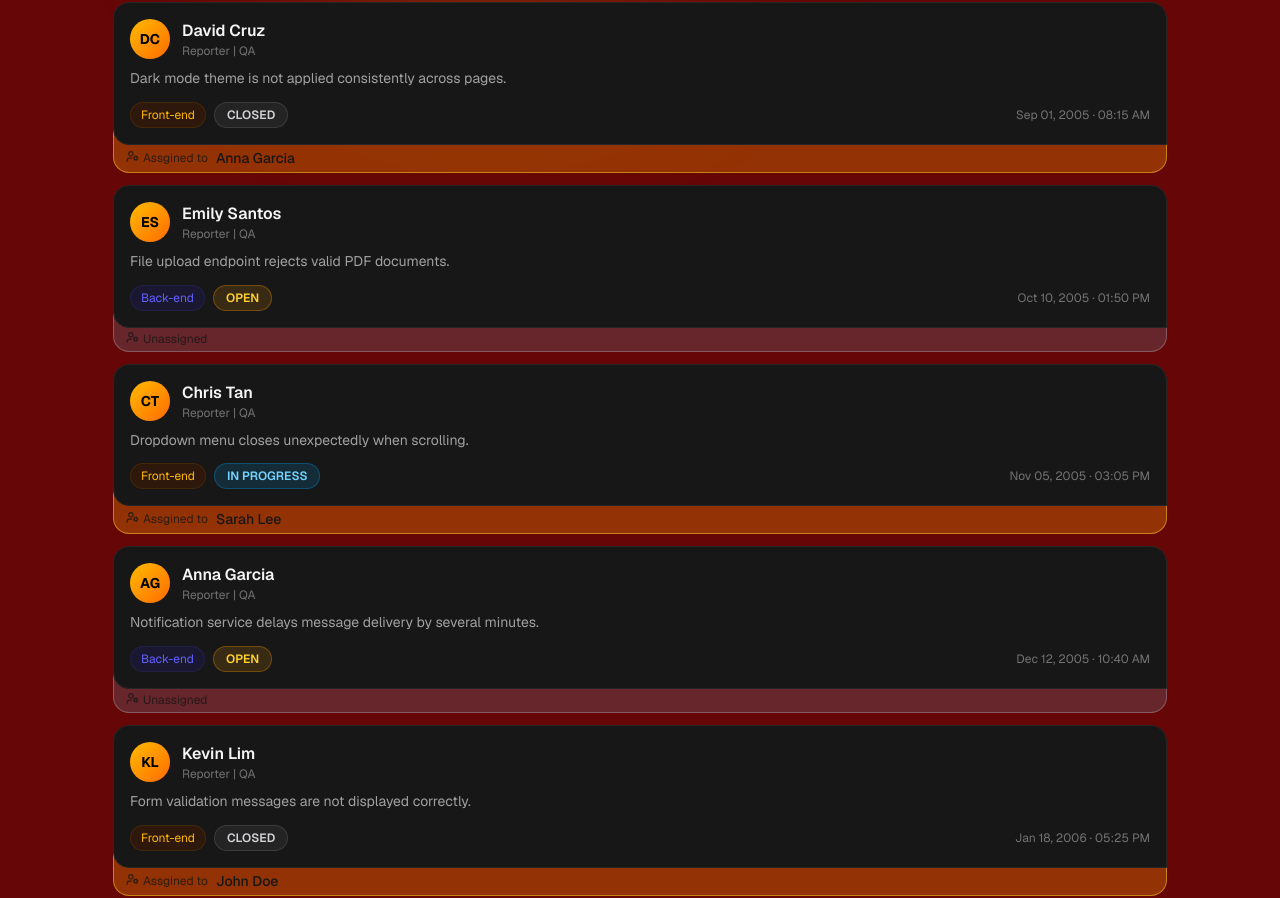
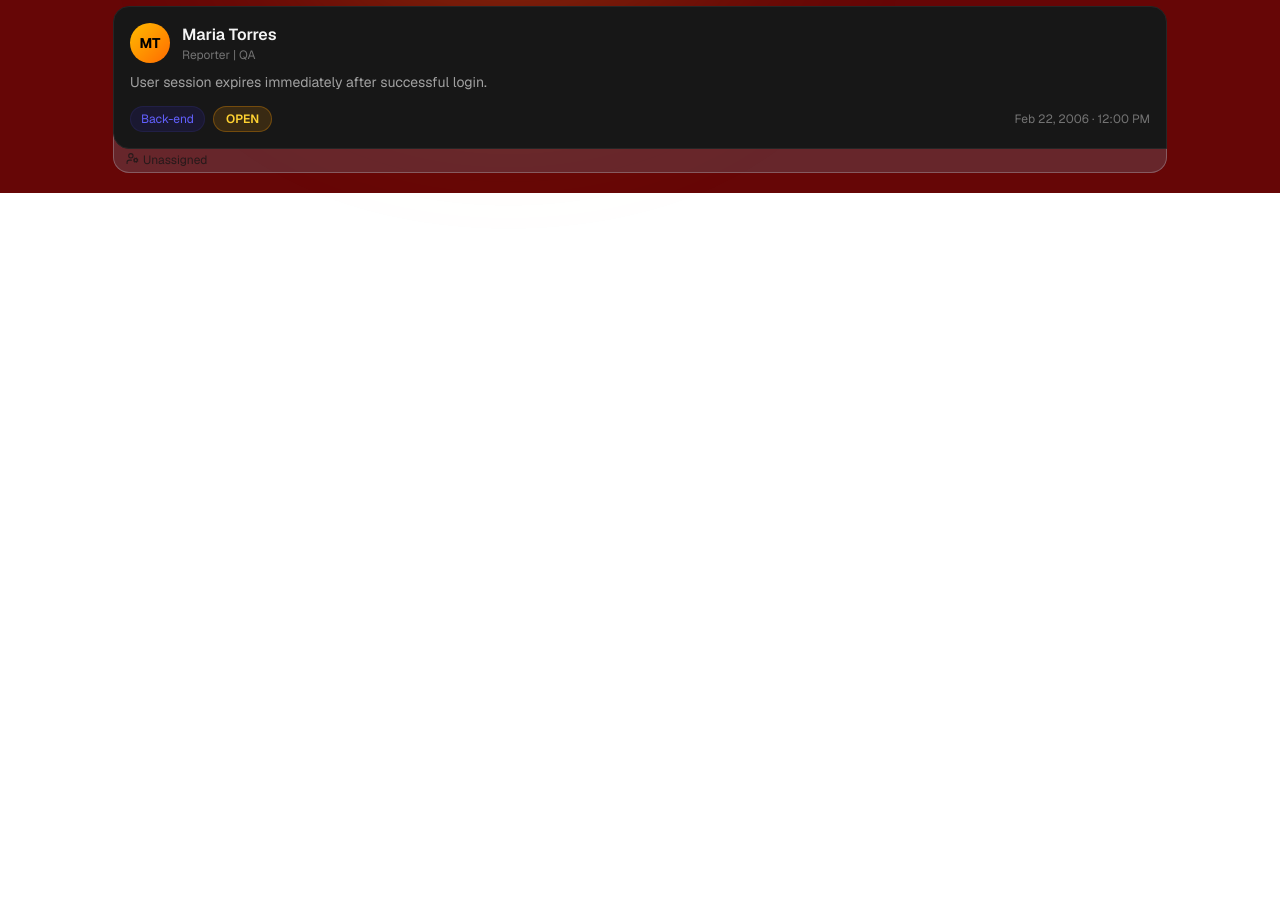
Before and after one commit to limuelcamangon15/Flaw-Frontend, a Next.js app: page /teams/1/1 in a window 1280 px wide. Shown: the part 975-1873 px from the top of the page. After the commit the page ends 1168 px from the top, so only its background shows below. Built offline with nearby package versions, Linux system fonts and the light colour scheme; a web font is replaced by a local one.

Commit message:
update: finished initial ui on integrating the ai analysis

```diff
--- a/app/components/team/BugDetails.tsx
+++ b/app/components/team/BugDetails.tsx
@@ -1,7 +1,14 @@
 "use client";
 
 import { getInitials } from "@/app/utils/utils";
-import { Check, ChevronLeft, Send, UserCog } from "lucide-react";
+import {
+  Check,
+  ChevronDown,
+  ChevronLeft,
+  ChevronUp,
+  Send,
+  UserCog,
+} from "lucide-react";
 import { AnimatePresence, motion } from "motion/react";
 import CommentCard from "./CommentCard";
 import Input from "../ui/input/Input";
@@ -26,10 +33,12 @@ export default function BugDetails({
   assigneeName,
   teamId,
   createdAt,
+  analysis: { severity, labels, possibleRootCauses, suggestedNextSteps },
   showBugDetails,
   setShowBugDetails,
 }: BugDetailsProps) {
   const [newComment, setNewComment] = useState<string>("");
+  const [showAnalysis, setShowAnalysis] = useState<boolean>(false);
 
   useEffect(() => {
     if (!showBugDetails) return;
@@ -159,6 +168,79 @@ export default function BugDetails({
               </div>
             )}
 
+            {/* AI Analysis Section */}
+
+            <div
+              onClick={() => setShowAnalysis(!showAnalysis)}
+              className="flex justify-between items-center
+              cursor-pointer mt-2 mb-1 px-3 rounded-lg
+              transition-all duration-300
+              border border-amber-100/0
+              hover:bg-amber-100/5 hover:border-amber-100/15 "
+            >
+              <h1 className="font-sans">AI Analysis</h1>
+              {showAnalysis ? (
+                <ChevronUp size={20} />
+              ) : (
+                <ChevronDown size={20} />
+              )}
+            </div>
+            {showAnalysis && (
+              <div className="font-sans flex flex-col md:flex-row justify-between gap-2 px-3 py-1 w-full bg-amber-300/5 rounded-xl">
+                {/* Labels */}
+                <div>
+                  <h2 className="text-sm text-white/80 mb-1">Labels:</h2>
+                  <ul className="space-y-0.5">
+                    {labels.map((l, index) => (
+                      <li
+                        key={index}
+                        className="flex items-start gap-2 text-xs text-zinc-600 dark:text-zinc-400"
+                      >
+                        <span className="mt-1 h-1.5 w-1.5 rounded-full bg-amber-500 shrink-0" />
+                        <span>{l}</span>
+                      </li>
+                    ))}
+                  </ul>
+                </div>
+
+                {/* Possible Root Causes*/}
+                <div>
+                  <h2 className="text-sm text-white/80 mb-1">
+                    Possible Root Causes:
+                  </h2>
+                  <ul className="space-y-0.5">
+                    {possibleRootCauses.map((p, index) => (
+                      <li
+                        key={index}
+                        className="flex items-start gap-2 text-xs text-zinc-600 dark:text-zinc-400"
+                      >
+                        <span className="mt-1 h-1.5 w-1.5 rounded-full bg-amber-500 shrink-0" />
+                        <span>{p}</span>
+                      </li>
+                    ))}
+                  </ul>
+                </div>
+
+                {/* Suggested Next Steps*/}
+                <div>
+                  <h2 className="text-sm text-white/80 mb-1">
+                    Suggested Next Steps:
+                  </h2>
+                  <ul className="space-y-0.5">
+                    {suggestedNextSteps.map((s, index) => (
+                      <li
+                        key={index}
+                        className="flex items-start gap-2 text-xs text-zinc-600 dark:text-zinc-400"
+                      >
+                        <span className="mt-1 h-1.5 w-1.5 rounded-full bg-amber-500 shrink-0" />
+                        <span>{s}</span>
+                      </li>
+                    ))}
+                  </ul>
+                </div>
+              </div>
+            )}
+
             {/* Bug Comments */}
             <div className="mt-6 p-2 flex flex-col flex-1 overflow-y-auto gap-3 scrollbar-thumb-amber-500">
               {/*
--- a/app/components/team/TeamWorkspace.tsx
+++ b/app/components/team/TeamWorkspace.tsx
@@ -45,14 +45,16 @@ export default function TeamWorkspace() {
       createdAt: "May 15, 2005 · 11:10 AM",
       analysis: {
         severity: "High",
-        labels: ["UI", "Mobile"],
+        labels: ["UI", "Mobile", "Touch Events"],
         possibleRootCauses: [
-          "Touch event not firing correctly",
-          "CSS overlay blocking clicks",
+          "Invisible overlay intercepting clicks",
+          "Touch event listener not attached",
+          "Disabled button state applied incorrectly",
         ],
         suggestedNextSteps: [
-          "Test on multiple mobile devices",
-          "Inspect click event listeners",
+          "Reproduce on iOS and Android devices",
+          "Inspect event propagation in DevTools",
+          "Review recent CSS changes around login form",
         ],
       },
     },
@@ -68,34 +70,18 @@ export default function TeamWorkspace() {
       createdAt: "Jun 02, 2005 · 09:45 AM",
       analysis: {
         severity: "High",
-        labels: ["API", "Server"],
-        possibleRootCauses: ["Unhandled null values", "Database query failure"],
-        suggestedNextSteps: [
-          "Review server logs",
-          "Add error handling and validation",
-        ],
-      },
-    },
-    {
-      id: 3,
-      title: "Sidebar overlaps content",
-      description: "Sidebar navigation overlaps content on smaller screens.",
-      status: "OPEN",
-      category: "Front-end",
-      reporterName: "Michael Reyes",
-      assigneeName: null,
-      teamId: 1,
-      createdAt: "Jul 08, 2005 · 02:30 PM",
-      analysis: {
-        severity: "Medium",
-        labels: ["Responsive", "Layout"],
+        labels: ["API", "Server", "Database"],
         possibleRootCauses: [
-          "Improper media query breakpoints",
-          "Fixed width sidebar",
+          "Null reference exception",
+          "Database query timeout",
+          "Missing user record validation",
+          "Unhandled service dependency failure",
         ],
         suggestedNextSteps: [
-          "Review responsive styles",
-          "Test across common screen sizes",
+          "Review application logs",
+          "Add defensive null checks",
+          "Improve API error handling",
+          "Create regression test for missing profiles",
         ],
       },
     },
@@ -110,61 +96,19 @@ export default function TeamWorkspace() {
       teamId: 2,
       createdAt: "Aug 14, 2005 · 04:20 PM",
       analysis: {
-        severity: "Critical",
-        labels: ["Database", "Performance"],
+        severity: "High",
+        labels: ["Database", "Performance", "Scalability"],
         possibleRootCauses: [
           "Connection pool exhaustion",
-          "Slow-running queries",
+          "Slow database queries",
+          "Missing indexes on frequently queried tables",
+          "Traffic spikes exceeding capacity",
         ],
         suggestedNextSteps: [
-          "Analyze query performance",
-          "Increase connection pool capacity",
-        ],
-      },
-    },
-    {
-      id: 5,
-      title: "Dark mode inconsistency",
-      description: "Dark mode theme is not applied consistently across pages.",
-      status: "CLOSED",
-      category: "Front-end",
-      reporterName: "David Cruz",
-      assigneeName: "Anna Garcia",
-      teamId: 1,
-      createdAt: "Sep 01, 2005 · 08:15 AM",
-      analysis: {
-        severity: "Low",
-        labels: ["Theme", "UI"],
-        possibleRootCauses: [
-          "Missing theme variables",
-          "Hardcoded component styles",
-        ],
-        suggestedNextSteps: [
-          "Audit theme implementation",
-          "Replace hardcoded colors",
-        ],
-      },
-    },
-    {
-      id: 6,
-      title: "PDF uploads rejected",
-      description: "File upload endpoint rejects valid PDF documents.",
-      status: "OPEN",
-      category: "Back-end",
-      reporterName: "Emily Santos",
-      assigneeName: null,
-      teamId: 2,
-      createdAt: "Oct 10, 2005 · 01:50 PM",
-      analysis: {
-        severity: "Medium",
-        labels: ["Upload", "Validation"],
-        possibleRootCauses: [
-          "Incorrect MIME type validation",
-          "File size restrictions",
-        ],
-        suggestedNextSteps: [
-          "Verify upload validation rules",
-          "Test with multiple PDF formats",
+          "Analyze slow query logs",
+          "Review database indexing strategy",
+          "Increase connection pool size",
+          "Run load testing during peak conditions",
         ],
       },
     },
@@ -180,61 +124,16 @@ export default function TeamWorkspace() {
       createdAt: "Nov 05, 2005 · 03:05 PM",
       analysis: {
         severity: "Medium",
-        labels: ["UI", "Interaction"],
+        labels: ["UI", "Dropdown", "Interaction"],
         possibleRootCauses: [
-          "Scroll event triggers blur",
-          "State resets on re-render",
+          "Scroll event triggering blur handler",
+          "Component re-render resetting state",
+          "Outside click listener firing incorrectly",
         ],
         suggestedNextSteps: [
-          "Debug dropdown lifecycle",
-          "Inspect scroll event handlers",
-        ],
-      },
-    },
-    {
-      id: 8,
-      title: "Notification delivery delay",
-      description:
-        "Notification service delays message delivery by several minutes.",
-      status: "OPEN",
-      category: "Back-end",
-      reporterName: "Anna Garcia",
-      assigneeName: null,
-      teamId: 2,
-      createdAt: "Dec 12, 2005 · 10:40 AM",
-      analysis: {
-        severity: "Critical",
-        labels: ["Notifications", "Queue"],
-        possibleRootCauses: [
-          "Message queue backlog",
-          "Worker service bottleneck",
-        ],
-        suggestedNextSteps: [
-          "Inspect queue metrics",
-          "Scale notification workers",
-        ],
-      },
-    },
-    {
-      id: 9,
-      title: "Validation messages missing",
-      description: "Form validation messages are not displayed correctly.",
-      status: "CLOSED",
-      category: "Front-end",
-      reporterName: "Kevin Lim",
-      assigneeName: "John Doe",
-      teamId: 1,
-      createdAt: "Jan 18, 2006 · 05:25 PM",
-      analysis: {
-        severity: "Low",
-        labels: ["Forms", "Validation"],
-        possibleRootCauses: [
-          "Conditional rendering issue",
-          "Validation state not propagated",
-        ],
-        suggestedNextSteps: [
-          "Review form validation flow",
-          "Add UI tests for validation errors",
+          "Trace dropdown state updates",
+          "Review scroll event handlers",
+          "Add automated interaction tests",
         ],
       },
     },
@@ -249,15 +148,19 @@ export default function TeamWorkspace() {
       teamId: 2,
       createdAt: "Feb 22, 2006 · 12:00 PM",
       analysis: {
-        severity: "High",
-        labels: ["Authentication", "Session"],
+        severity: "Critical",
+        labels: ["Authentication", "Session", "Security", "JWT"],
         possibleRootCauses: [
-          "JWT expiration misconfiguration",
-          "Session cookie not persisting",
+          "JWT expiration configured incorrectly",
+          "Session cookie not being persisted",
+          "Server and client clock mismatch",
+          "Token refresh endpoint failure",
         ],
         suggestedNextSteps: [
-          "Verify token expiration settings",
-          "Inspect session cookie behavior",
+          "Validate JWT expiry settings",
+          "Inspect authentication cookies",
+          "Review token refresh workflow",
+          "Analyze authentication service logs",
         ],
       },
     },
--- a/app/components/team/bug-card/BugCard.tsx
+++ b/app/components/team/bug-card/BugCard.tsx
@@ -22,6 +22,7 @@ export default function BugCard({
   assigneeName,
   teamId,
   createdAt,
+  analysis: { severity, labels, possibleRootCauses, suggestedNextSteps },
   setShowBugDetails,
   setDisplayedBugDetails,
 }: BugCardProps) {
@@ -39,6 +40,12 @@ export default function BugCard({
           assigneeName,
           teamId,
           createdAt,
+          analysis: {
+            severity,
+            labels,
+            possibleRootCauses,
+            suggestedNextSteps,
+          },
         });
       }}
       className="w-full md:w-[85%] min-h-30 cursor-pointer
```
